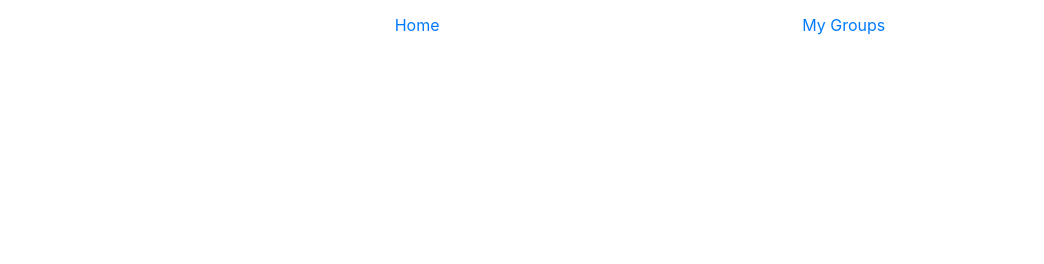
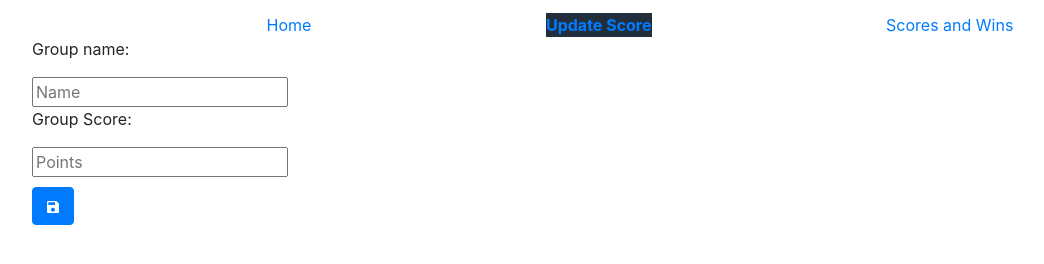
Before and after one commit to Svetagim/EX1-Groups-React, a React app: page /UpdateScore in a window 1280 px wide. Shown: the whole page, without its empty margins (32-1076 px from the left). Built offline with nearby package versions, Linux system fonts and the light colour scheme.

Commit message:
route update

```diff
--- a/public/style.css
+++ b/public/style.css
@@ -1,4 +1,15 @@
+
 #root {
     margin-left: 5%;
     margin-top: 1%;
 }
+
+.card {
+    float: left;
+    margin-top: 20px;
+    margin-right: 2%;
+}
+
+button{
+    margin-top: 10px;
+}
--- a/src/Components/Group.js
+++ b/src/Components/Group.js
@@ -1,6 +1,5 @@
 import React, {Component } from 'react'
 import { MdSave } from 'react-icons/md'
-import { MdEdit } from 'react-icons/md'
 
 class Group extends Component {
     constructor(props)
@@ -41,9 +40,6 @@ class Group extends Component {
         return (
             <div className= 'group'>
                 <div> {this.props.children} </div>
-                <span>
-                    <button onClick={this.edit} className="btn btn-primary" style={{marginRight: 7+'px'}}><MdEdit/></button>
-                </span>
             </div>
         )
     }
--- a/src/Components/GroupList.js
+++ b/src/Components/GroupList.js
@@ -1,16 +1,11 @@
 import React, {Component } from 'react'
 import Group from './Group'
-//import { MdGrade } from 'react-icons/md';
 
 class GroupList extends Component {
     constructor(props) {
         super(props)
         this.state = {
-            groups: [
-                //{id: 0, group: 'UNET Holon', points:20},
-                //{id: 1, group: 'M. Tel-Aviv', points:18},
-                //{id: 2, group: 'Hapoel Eilat', points:17}
-            ]
+            groups: []
         }
         this.eachGroup = this.eachGroup.bind(this)
         this.add = this.add.bind(this)
@@ -21,22 +16,28 @@ class GroupList extends Component {
             <div key={`container${i}`} className="card" style={{width: 18 + 'rem', marginBottom: 7 + 'px'}}>
                 <div className="card-body">
                     <Group key={`group${i}`} index={i}>
-                        <h5>{group.group}</h5>
-                        <p>{group.points}</p>
+                        <h3>{group.group}</h3>
+                        <h5>Points: {group.points}</h5>
+                        <h6>Number of Wins: {group.wins}</h6>
+                        <h6>Number of Losses: {group.losses}</h6>
+                        <h6>Coach: {group.coach}</h6>
                     </Group>
                 </div>
             </div>
         )
     }
 
-    add({ event = null, id = null, group = 'default group', points = 'default points' }) {
-        console.log(event, id, group, points)
+    add({ event = null, id = null, group = 'default group', points = 'default points', wins = 'default', losses = 'default', coach = 'default', players = 'default'}) {
         this.setState(prevState => ({
           groups: [
             ...prevState.groups, {
               id: id !== null ? id : this.nextID(prevState.groups),
               group: group,
-              point: points
+              points: points,
+              wins: wins,
+              losses: losses,
+              coach: coach,
+              players: players
             }]
         }))
     }
@@ -51,7 +52,13 @@ class GroupList extends Component {
         fetch(url)
             .then(res => res.json())
             .then(data => data.map(item =>
-                this.add({group: item.Name, points: item.points})))
+                this.add({group: item.Name,
+                        points: item.Points,
+                        wins: item.W,
+                        losses: item.L,
+                        coach: item.Coach ,
+                        players: item.Players
+                    })))
             .catch(err => console.error(err));
     }
     render() {
--- a/src/Components/MyGroups.js
+++ /dev/null
@@ -1,17 +0,0 @@
-import React, {Component } from 'react'
-
-class MyGroups extends Component {
-    // constructor(props) {
-    //     super(props)
-    // }
-
-    render() {
-        return(
-            <div>
-                TBD
-            </div>
-        )
-    }
-}
-
-export default MyGroups
--- /dev/null
+++ b/src/Components/ScoreAndWins.js
@@ -0,0 +1,52 @@
+import React, {Component } from 'react'
+import { MdSearch } from 'react-icons/md'
+
+class ScoreAndWins extends Component {
+    constructor(props)
+    {
+        super(props)
+        this.state = {
+                points:"",
+                wins:""
+                }
+        this.handleSubmit = this.handleSubmit.bind(this);
+    }
+
+    handleSubmit(event){
+        console.log(this.state)
+        event.preventDefault();
+        let formBody = [];
+        for (var property in this.state) {
+            var encodedKey = encodeURIComponent(property);
+            var encodedValue = encodeURIComponent(this.state[property]);
+            formBody.push(encodedKey + "=" + encodedValue);
+        }
+        formBody = formBody.join("&");
+        console.log(formBody)
+        const url = 'https://ex1-groups.herokuapp.com/scoresandwins';
+        fetch(url, {
+         method: 'PUT',
+         headers: {'Content-Type':'application/x-www-form-urlencoded; charset=UTF-8'},
+         body: formBody
+         })
+        .then(res => res.json())
+        .then(() => alert("success"))
+        .catch(err => console.error(err));
+       };
+
+    render(){
+        return(
+            <div>
+                <form onSubmit={this.handleSubmit}>
+                    <p>Points:</p>
+                    <input placeholder="points" type="text" name="points" onChange={(ev)=>this.setState({points:ev.target.value})}/>
+                    <p>Wins:</p>
+                    <input placeholder="wins" type="text" name="wins" onChange={(ev)=>this.setState({wins:ev.target.value})}/>
+                    <br></br>
+                    <button type = "submit" className="btn btn-primary" style={{marginRight: 7+'px'}}><MdSearch/></button>
+                </form>
+            </div>
+        )
+    }
+}
+export default ScoreAndWins
--- /dev/null
+++ b/src/Components/UpdateScore.js
@@ -0,0 +1,52 @@
+import React, {Component } from 'react'
+import { MdSave } from 'react-icons/md'
+
+class UpdateScore extends Component {
+    constructor(props)
+    {
+        super(props)
+        this.state = {
+                Name:"",
+                Points:"",
+                }
+        this.handleSubmit = this.handleSubmit.bind(this);
+    }
+
+    handleSubmit(event){
+        event.preventDefault();
+        let formBody = [];
+        for (var property in this.state) {
+            var encodedKey = encodeURIComponent(property);
+            var encodedValue = encodeURIComponent(this.state[property]);
+            formBody.push(encodedKey + "=" + encodedValue);
+        }
+        formBody = formBody.join("&");
+
+        const url = 'https://ex1-groups.herokuapp.com/setscore/';
+        fetch(url, {
+         method: 'POST',
+         headers: {'Content-Type':'application/x-www-form-urlencoded; charset=UTF-8'},
+        body: formBody
+        })
+        .then(res => res.json())
+        .then(() => alert("Update completed"))
+        .catch(err => console.error(err));
+       };
+
+       render(){
+        return(
+            <div>
+                <form onSubmit={this.handleSubmit}>
+                    <p>Group name:</p>
+                    <input placeholder="Name" type="text" name="Name" onChange={(ev)=>this.setState({Name:ev.target.value})}/>
+                    <p>Group Score:</p>
+                    <input placeholder="Points" type="text" name="Points" onChange={(ev)=>this.setState({Points:ev.target.value})}/>
+                    <br></br>
+                    <button type = "submit" className="btn btn-primary" style={{marginRight: 7+'px'}}><MdSave/></button>
+                </form>
+            </div>
+        )
+    }
+}
+
+export default UpdateScore
--- a/src/Header.js
+++ b/src/Header.js
@@ -18,8 +18,11 @@ class Header extends Component {
                 <NavLink exact to="/" activeStyle={this.active}>
                  Home
              </NavLink>
-             <NavLink to="/MyGroups" activeStyle={this.active}>
-               My Groups
+             <NavLink to="/UpdateScore" activeStyle={this.active}>
+             Update Score
+            </NavLink>
+            <NavLink to="/ScoreAndWins" activeStyle={this.active}>
+            Scores and Wins
             </NavLink>
         </div>
         )}
--- a/src/router/router.js
+++ b/src/router/router.js
@@ -1,7 +1,8 @@
 import React from 'react'
 import {Route} from 'react-router-dom'
 import GroupList from '../Components/GroupList'
-import MyGroups from '../Components/MyGroups'
+import UpdateScore from '../Components/UpdateScore'
+import ScoreAndWins from '../Components/ScoreAndWins'
 import Header from '../Header'
 
 const ReactRouter = () => {
@@ -9,7 +10,9 @@ const ReactRouter = () => {
         <React.Fragment>
             <Header/>
             <Route exact path="/" component={GroupList}/>
-            <Route path="/MyGroups" component={MyGroups}/>
+            <Route path="/UpdateScore" component={UpdateScore}/>
+            <Route path="/ScoreAndWins" component={ScoreAndWins}/>
+
         </React.Fragment>
     )
 }
```
